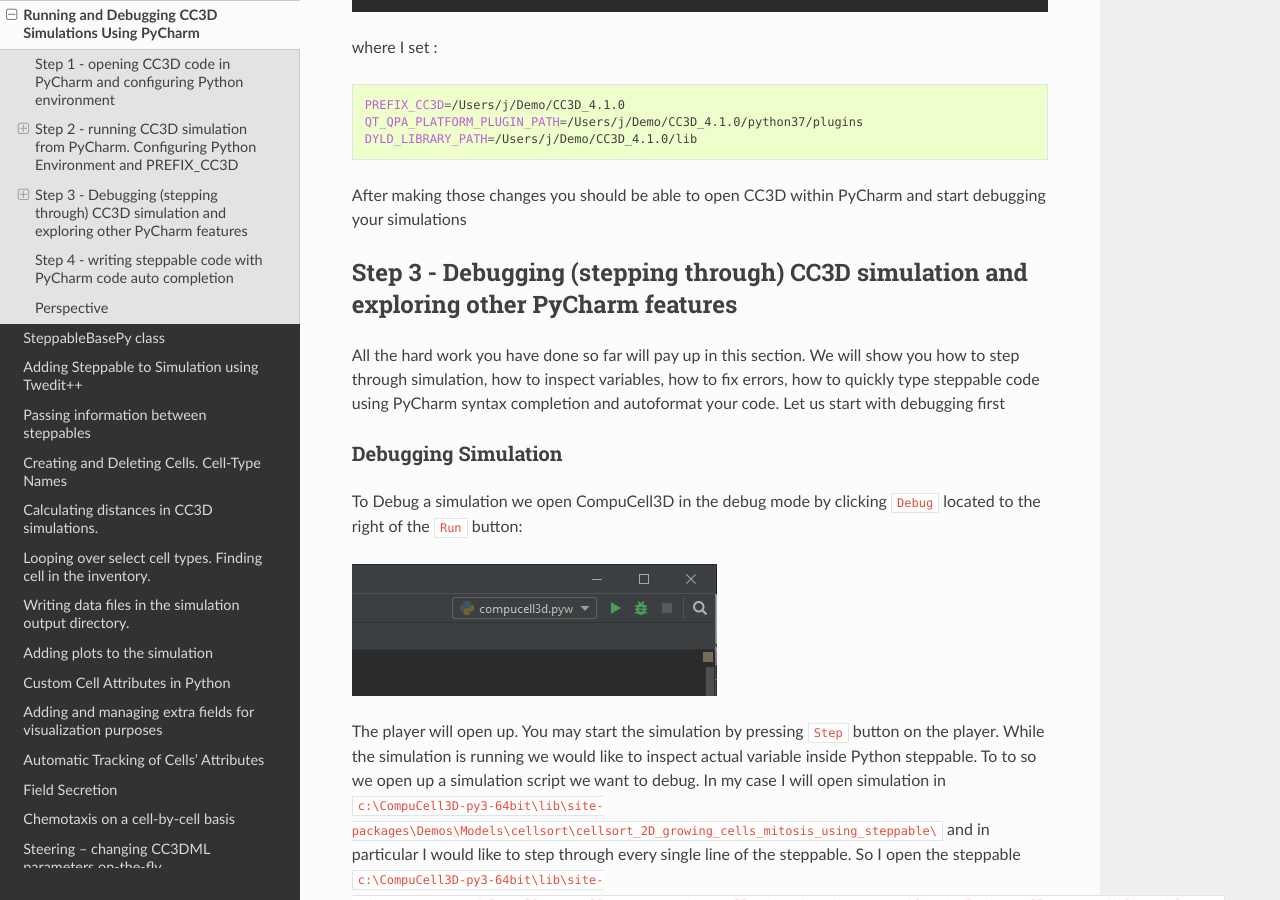
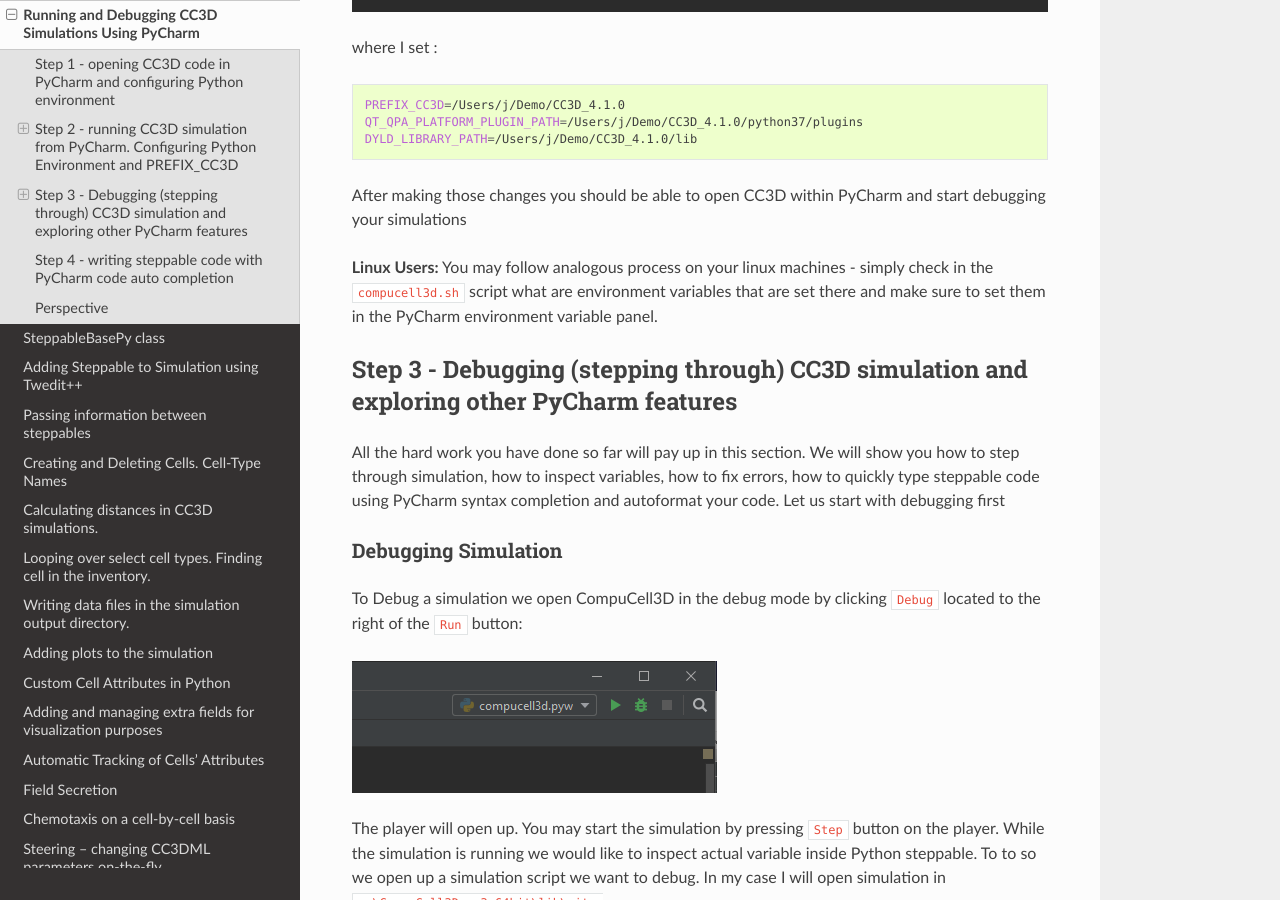
Before and after one commit to CompuCell3D/PythonScriptingManual, a Sphinx documentation site: the page built from docs/debugging_cc3d_simulations_in_PyCharm.rst, in a window 1280 px wide and 900 px high, scrolled down 11258 px. Built offline with Sphinx 7.4.7 and the Read the Docs theme 2.0.0, drawn with Linux system fonts in a browser that asks for light colours.

Commit message:
added PyCharm configuration steps for OSX and linux

```diff
--- a/docs/debugging_cc3d_simulations_in_PyCharm.rst
+++ b/docs/debugging_cc3d_simulations_in_PyCharm.rst
@@ -232,6 +232,9 @@
 
 After making those changes you should be able to open CC3D within PyCharm and start debugging your simulations
 
+**Linux Users:** You may follow analogous process on your linux machines - simply check in the ``compucell3d.sh``
+script what are environment variables that are set there and make sure to set them in the PyCharm environment variable
+panel.
 
 
 Step 3 - Debugging (stepping through) CC3D simulation and exploring other PyCharm features
```
